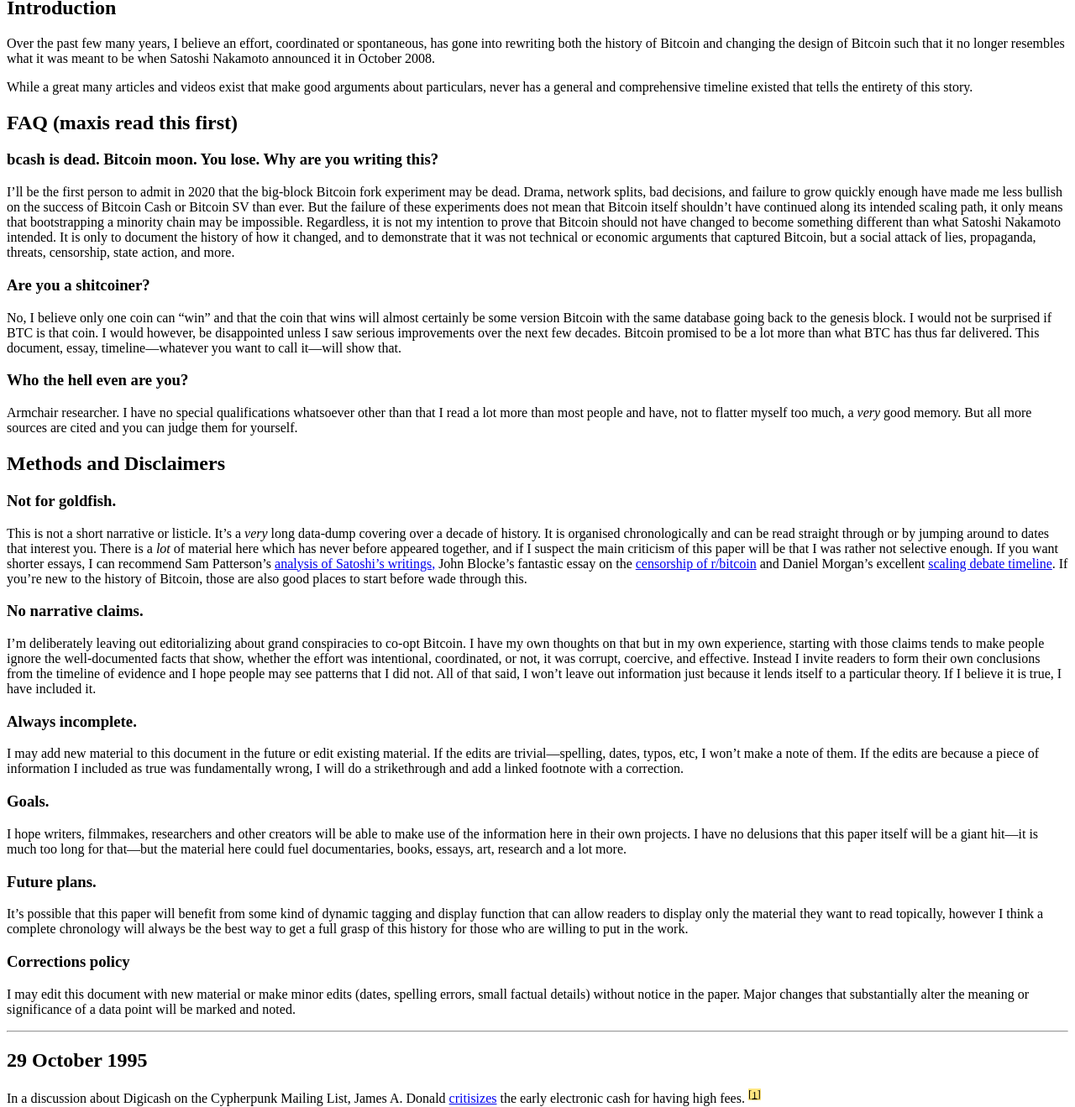
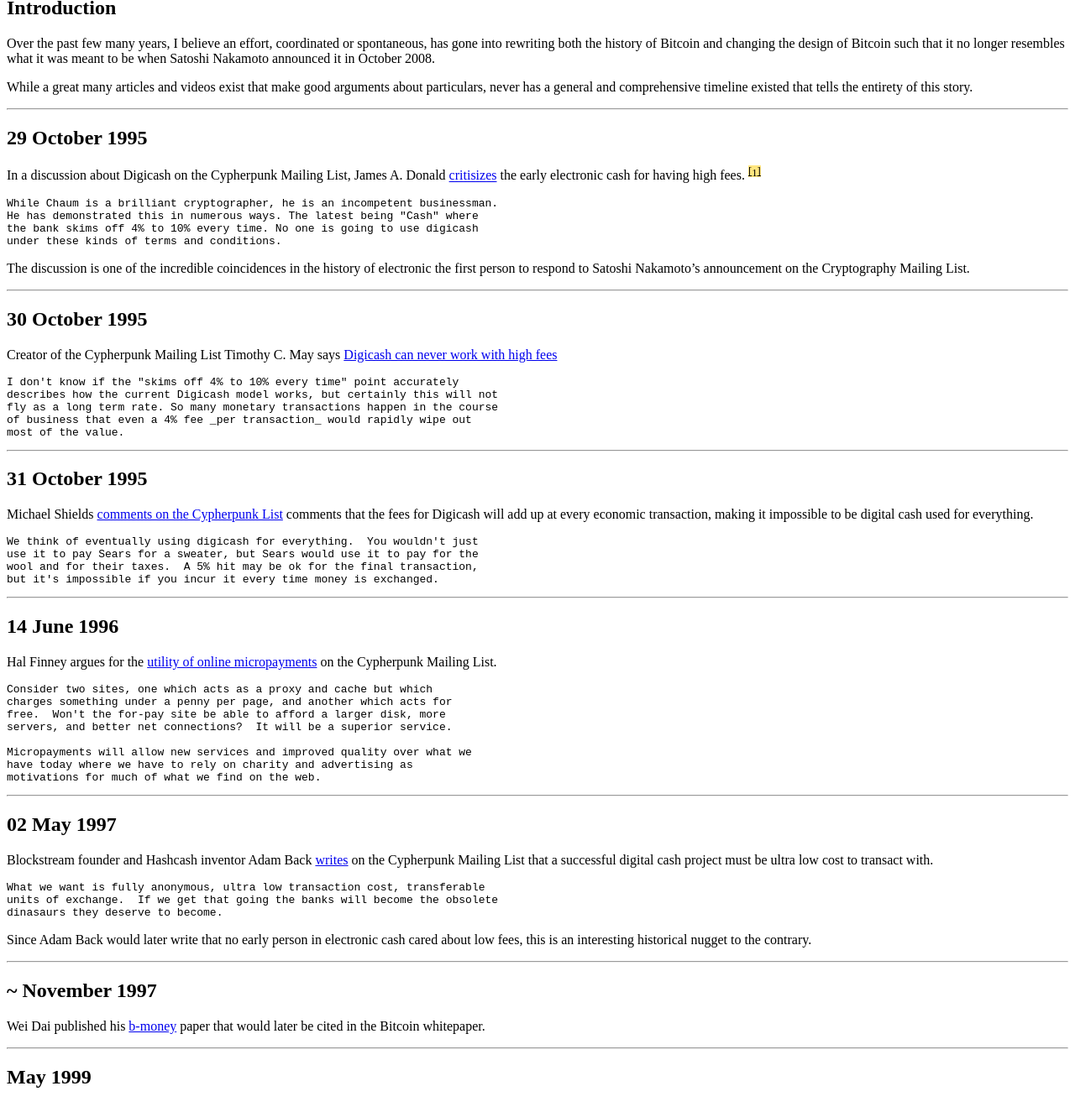
Before and after one commit to derykmakgill/website, a Jekyll site: the page built from testbtc.md, in a window 1280 px wide and 1400 px high, scrolled down 413 px, cut to the strip 81-1400 px from the top of the window. Shown: the whole strip at 84% size. Built offline with Jekyll 4.4.1, drawn with Linux system fonts in a browser that asks for light colours; a script that is not in the unit is left out.

Commit message:
Update testbtc.md

```diff
--- a/testbtc.md
+++ b/testbtc.md
@@ -16,46 +16,6 @@
 Over the past few many years, I believe an effort, coordinated or spontaneous, has gone into rewriting both the history of Bitcoin and changing the design of Bitcoin such that it no longer resembles what it was meant to be when Satoshi Nakamoto announced it in October 2008.
 
 While a great many articles and videos exist that make good arguments about particulars, never has a general and comprehensive timeline existed that tells the entirety of this story.
-
-## FAQ (maxis read this first)
-
-### bcash is dead. Bitcoin moon. You lose. Why are you writing this?
-
-I'll be the first person to admit in 2020 that the big-block Bitcoin fork experiment may be dead. Drama, network splits, bad decisions, and failure to grow quickly enough have made me less bullish on the success of Bitcoin Cash or Bitcoin SV than ever. But the failure of these experiments does not mean that Bitcoin itself shouldn't have continued along its intended scaling path, it only means that bootstrapping a minority chain may be impossible. Regardless, it is not my intention to prove that Bitcoin should not have changed to become something different than what Satoshi Nakamoto intended. It is only to document the history of how it changed, and to demonstrate that it was not technical or economic arguments that captured Bitcoin, but a social attack of lies, propaganda, threats, censorship, state action, and more.
-
-### Are you a shitcoiner?
-
-No, I believe only one coin can "win" and that the coin that wins will almost certainly be some version Bitcoin with the same database going back to the genesis block. I would not be surprised if BTC is that coin. I would however, be disappointed unless I saw serious improvements over the next few decades. Bitcoin promised to be a lot more than what BTC has thus far delivered. This document, essay, timeline—whatever you want to call it—will show that.
-
-### Who the hell even are you?
-
-Armchair researcher. I have no special qualifications whatsoever other than that I read a lot more than most people and have, not to flatter myself too much, a *very* good memory. But all more sources are cited and you can judge them for yourself.
-
-## Methods and Disclaimers
-
-### Not for goldfish.
-
-This is not a short narrative or listicle. It's a *very* long data-dump covering over a decade of history. It is organised chronologically and can be read straight through or by jumping around to dates that interest you. There is a *lot* of material here which has never before appeared together, and if I suspect the main criticism of this paper will be that I was rather not selective enough. If you want shorter essays, I can recommend Sam Patterson's [analysis of Satoshi's writings,](https://sampatt.com/blog/2019/06/06/breakdown-of-all-satoshi-writings-proves-bitcoin-not-built-primarily-as-store-of-value) John Blocke's fantastic essay on the [censorship of r/bitcoin](https://medium.com/@johnblocke/a-brief-and-incomplete-history-of-censorship-in-r-bitcoin-c85a290fe43) and Daniel Morgan's excellent [scaling debate timeline](https://hackernoon.com/the-great-bitcoin-scaling-debate-a-timeline-6108081dbada). If you're new to the history of Bitcoin, those are also good places to start before wade through this.
-
-### No narrative claims.
-
-I'm deliberately leaving out editorializing about grand conspiracies to co-opt Bitcoin. I have my own thoughts on that but in my own experience, starting with those claims tends to make people ignore the well-documented facts that show, whether the effort was intentional, coordinated, or not, it was corrupt, coercive, and effective. Instead I invite readers to form their own conclusions from the timeline of evidence and I hope people may see patterns that I did not. All of that said, I won't leave out information just because it lends itself to a particular theory. If I believe it is true, I have included it.
-
-### Always incomplete.
-
-I may add new material to this document in the future or edit existing material. If the edits are trivial—spelling, dates, typos, etc, I won't make a note of them. If the edits are because a piece of information I included as true was fundamentally wrong, I will do a strikethrough and add a linked footnote with a correction.
-
-### Goals.
-
-I hope writers, filmmakes, researchers and other creators will be able to make use of the information here in their own projects. I have no delusions that this paper itself will be a giant hit—it is much too long for that—but the material here could fuel documentaries, books, essays, art, research and a lot more.
-
-### Future plans.
-
-It's possible that this paper will benefit from some kind of dynamic tagging and display function that can allow readers to display only the material they want to read topically, however I think a complete chronology will always be the best way to get a full grasp of this history for those who are willing to put in the work.
-
-### Corrections policy
-
-I may edit this document with new material or make minor edits (dates, spelling errors, small factual details) without notice in the paper. Major changes that substantially alter the meaning or significance of a data point will be marked and noted.
 
 ---
 
```
